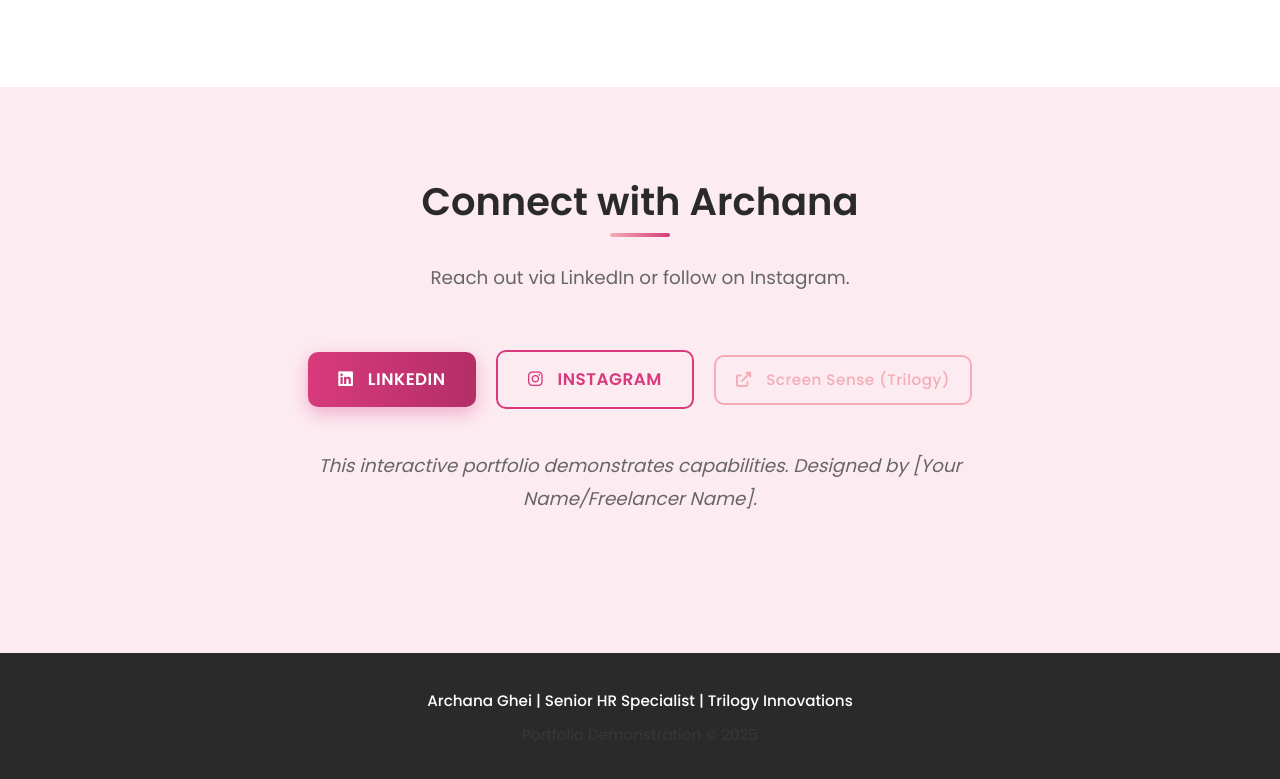
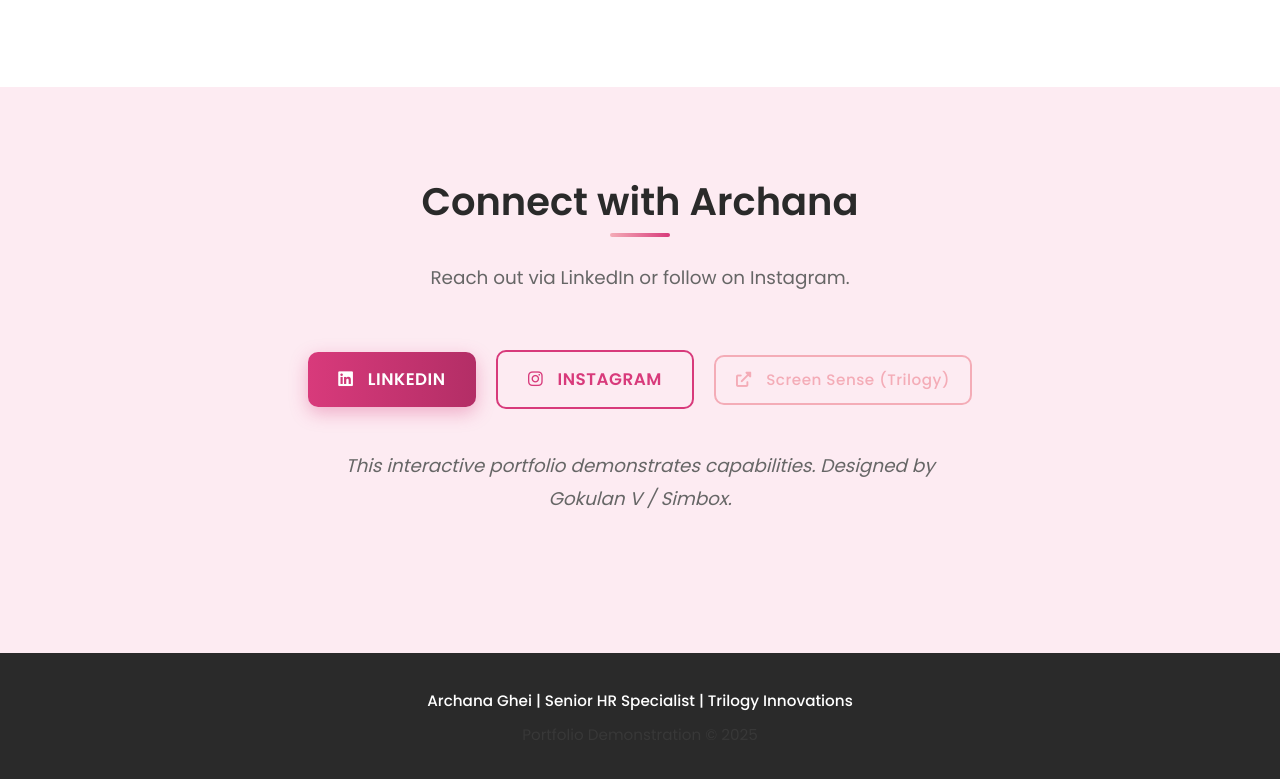
Before and after one commit to GokulanV7/archanaporfolio, a plain HTML site: page index.html in a window 1280 px wide. Shown: the part 9646-10425 px from the top of the page. Drawn offline with Linux system fonts and the light colour scheme.

Commit message:
Initial another commit

```diff
--- a/index.html
+++ b/index.html
@@ -178,7 +178,7 @@
                  <a href="https://www.instagram.com/archana_ghei?igsh=YXJxdTM4Z2I0cGRt" target="_blank" class="btn btn-secondary"><i class="fab fa-instagram"></i> Instagram</a>
                  <a href="https://appstore.ti.trilogy.com/products/screen-sense" target="_blank" class="btn btn-secondary btn-subtle"><i class="fas fa-external-link-alt"></i> Screen Sense (Trilogy)</a>
             </div>
-            <p class="developer-note"> This interactive portfolio demonstrates capabilities. Designed by [Your Name/Freelancer Name]. </p>
+            <p class="developer-note"> This interactive portfolio demonstrates capabilities. Designed by Gokulan V / Simbox. </p>
         </div>
     </section>
 
```
